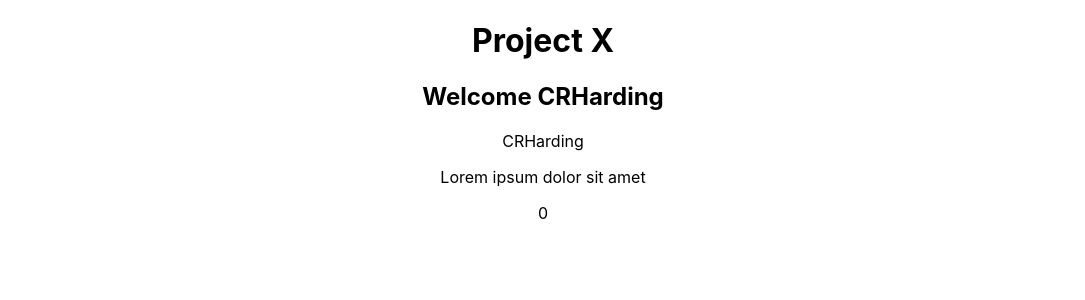
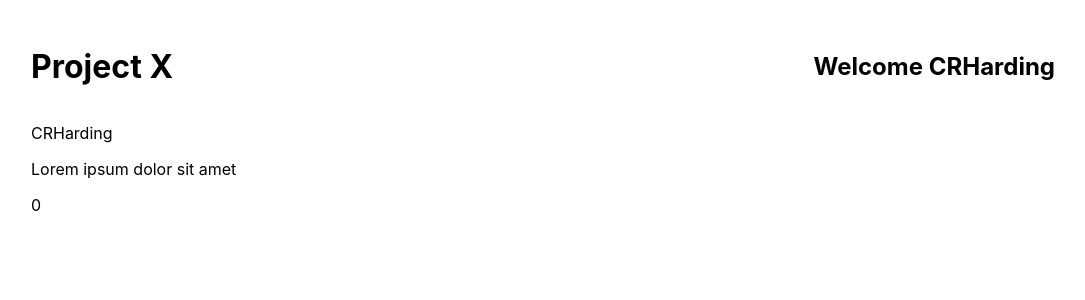
Before and after one commit to CRHarding/project-x, a React (Create React App) app: page / in a window 1280 px wide. Shown: the top 300 px of the page, without its empty margins (97-1182 px from the left). Built offline with nearby package versions, Linux system fonts and the light colour scheme.

Commit message:
Initial styling in place.

```diff
--- a/src/App.css
+++ b/src/App.css
@@ -1,38 +1,14 @@
-.App {
-  text-align: center;
+body {
+  margin: 2% 10%;
 }
 
-.App-logo {
-  height: 40vmin;
-  pointer-events: none;
+a {
+  color: black;
+  text-decoration: none;
 }
 
-@media (prefers-reduced-motion: no-preference) {
-  .App-logo {
-    animation: App-logo-spin infinite 20s linear;
-  }
+header {
+  display: flex;
+  align-items: center;
+  justify-content: space-between;
 }
-
-.App-header {
-  background-color: #282c34;
-  min-height: 100vh;
-  display: flex;
-  flex-direction: column;
-  align-items: center;
-  justify-content: center;
-  font-size: calc(10px + 2vmin);
-  color: white;
-}
-
-.App-link {
-  color: #61dafb;
-}
-
-@keyframes App-logo-spin {
-  from {
-    transform: rotate(0deg);
-  }
-  to {
-    transform: rotate(360deg);
-  }
-}
--- a/src/App.js
+++ b/src/App.js
@@ -1,7 +1,7 @@
 import React, { Component } from 'react';
 import './App.css';
 
-import Tweets from './components/Tweets';
+import Tweets from './components/Tweets/Tweets';
 
 class App extends Component {
   constructor() {
@@ -23,11 +23,14 @@ class App extends Component {
       }
     }
   }
+
   render() {
     return (
       <div className="App">
-        <h1>Project X</h1>
-        <h2>Welcome {this.state.user.username}</h2>
+        <header>
+          <h1>Project X</h1>
+          <h2>Welcome {this.state.user.username}</h2>
+        </header>
         <Tweets tweets={this.state.user.tweets} />
       </div>
     );
--- a/src/components/Tweets.js
+++ b/src/components/Tweets/Tweets.js
@@ -1,5 +1,5 @@
 import React from 'react';
-import Tweet from './Tweet';
+import Tweet from '../Tweet/Tweet';
 
 const Tweets = (props) => {
     return (
```
Also changed, not shown: src/components/Tweet/Tweet.js (renamed from src/components/Tweet.js), src/components/Tweet/tweet.css (added), src/components/Tweets/tweets.css (added).
